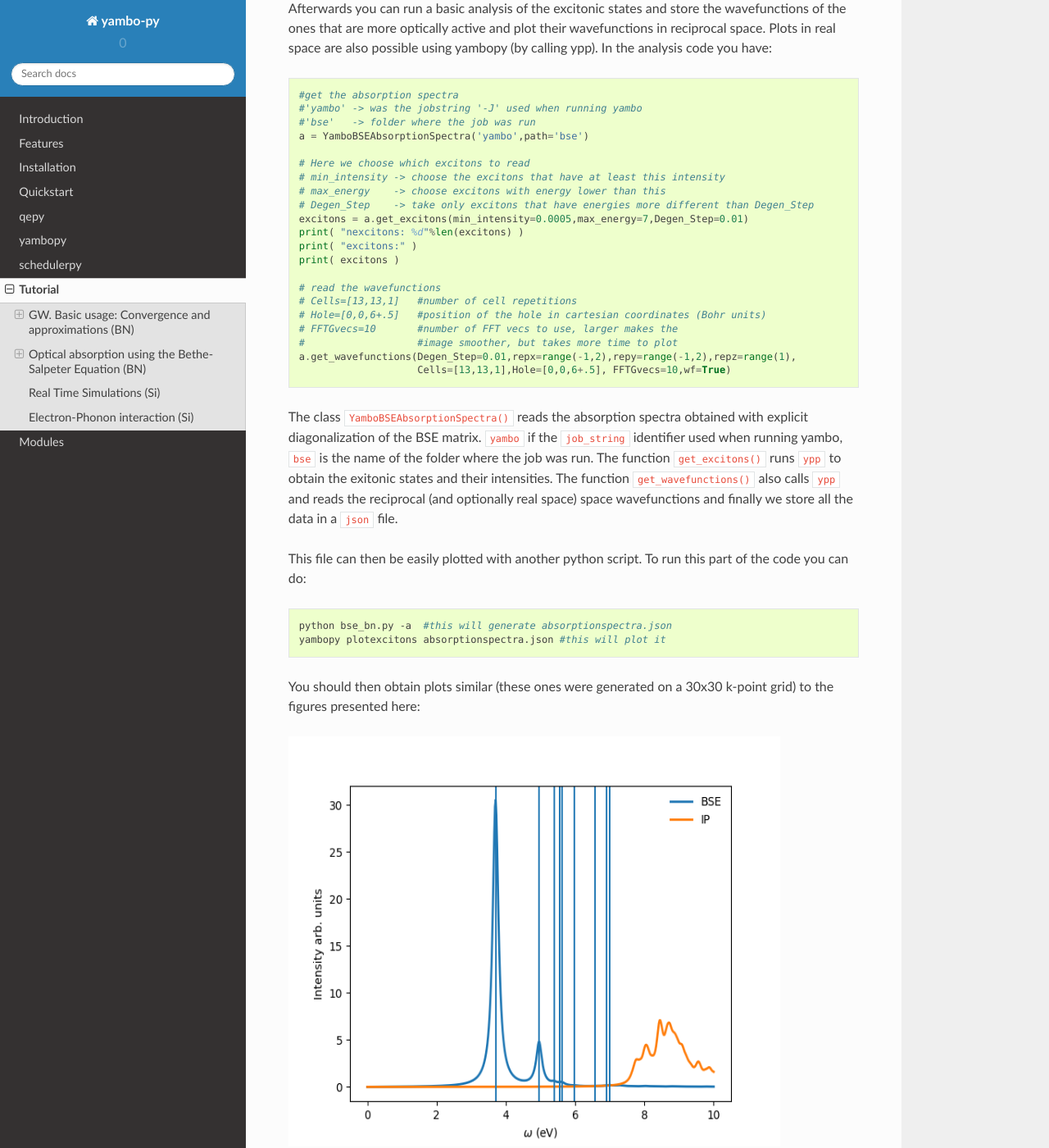
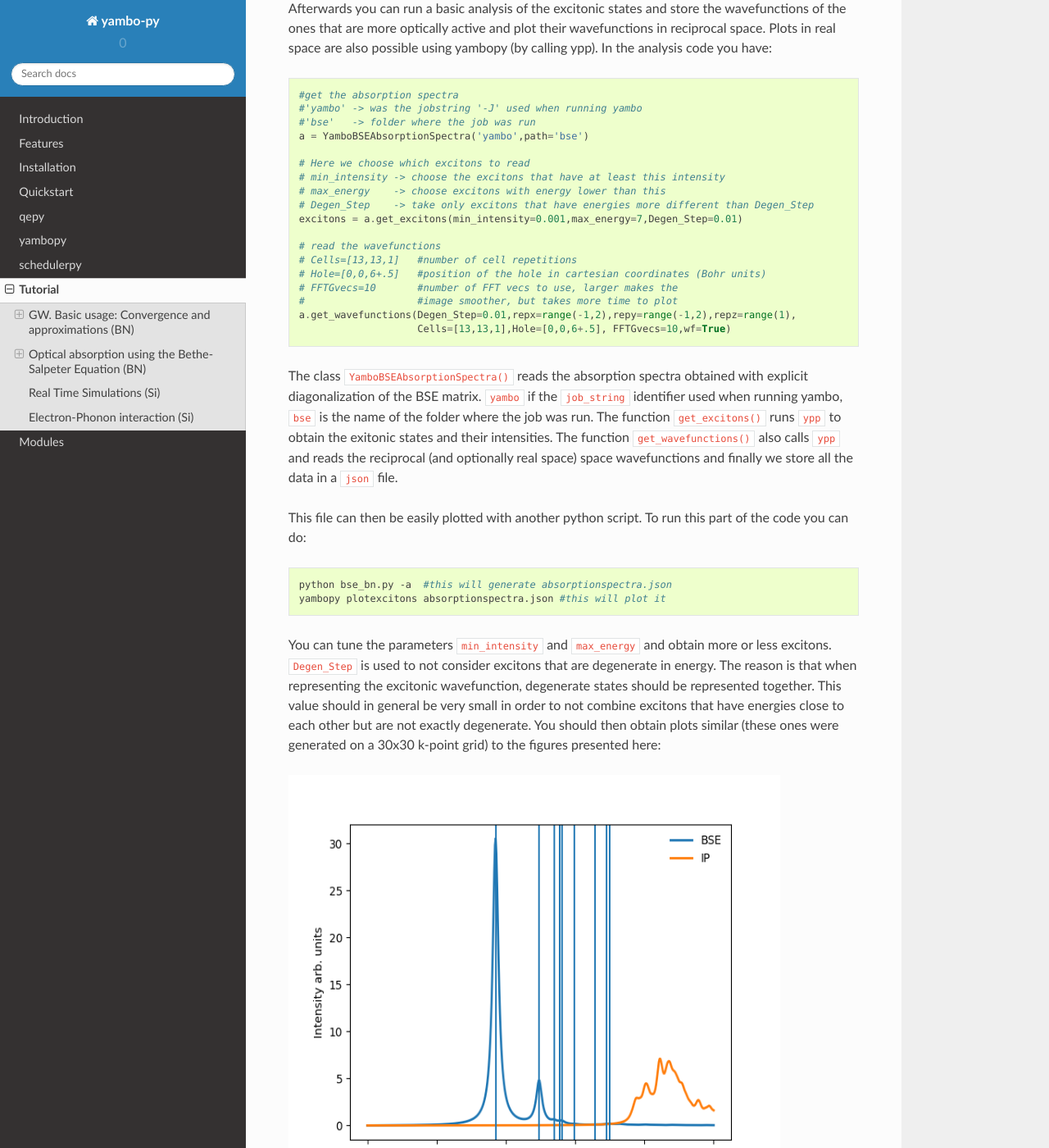
Before and after one commit to yambo-code/yambopy, a Sphinx documentation site: the page built from docs/source/tutorial.rst, in a window 1280 px wide and 1400 px high, scrolled down 11387 px. Shown: the whole window at 82% size. Built offline with Sphinx 7.4.7 and the Read the Docs theme 2.0.0, drawn with Linux system fonts in a browser that asks for light colours; some of the changed text lies outside the part shown.

Commit message:
Changed BSE tutorial figures and added more details for plotting the wavefunction

```diff
--- a/docs/source/tutorial.rst
+++ b/docs/source/tutorial.rst
@@ -435,10 +435,7 @@
     # min_intensity -> choose the excitons that have at least this intensity
     # max_energy    -> choose excitons with energy lower than this
     # Degen_Step    -> take only excitons that have energies more different than Degen_Step
-    excitons = a.get_excitons(min_intensity=0.0005,max_energy=7,Degen_Step=0.01)
-    print( "nexcitons: %d"%len(excitons) )
-    print( "excitons:" )
-    print( excitons )
+    excitons = a.get_excitons(min_intensity=0.001,max_energy=7,Degen_Step=0.01)
 
     # read the wavefunctions
     # Cells=[13,13,1]   #number of cell repetitions
@@ -463,6 +460,8 @@
     python bse_bn.py -a  #this will generate absorptionspectra.json
     yambopy plotexcitons absorptionspectra.json #this will plot it
 
+You can tune the parameters ``min_intensity`` and ``max_energy`` and obtain more or less excitons.
+``Degen_Step`` is used to not consider excitons that are degenerate in energy. The reason is that when representing the excitonic wavefunction, degenerate states should be represented together. This value should in general be very small in order to not combine excitons that have energies close to each other but are not exactly degenerate.
 You should then obtain plots similar (these ones were generated on a 30x30 k-point grid) to the figures presented here:
 
 .. image:: figures/absorption_bn.png
@@ -476,14 +475,15 @@
 
 Again, be aware that this figures serve only to show the kind of representation
 that can be obtained with ``yambo``, ``ypp`` and ``yambopy``.
-Further convergence tests need to be performed to obtain accurate results, but that is left to the user.
+Further convergence tests need to be performed to obtain accurate results, but that is left to the user. You are invited to re-run the nscf loop with more k-points and represent the resulting
+wavefunctions.
 
 You can now visualize these wavefunctions in real space using our online tool:
 `http://henriquemiranda.github.io/excitonwebsite/ <http://henriquemiranda.github.io/excitonwebsite/>`_
 
 For that, go to the website, and in the ``Excitons`` section select ``absorptionspectra.json`` file using the ``Custom File``.
-You shuold see on the right part the absorption spectra and on the right the representation of the wavefunction in real space.
-Alternatively you can vizualize the generated ``.xsf`` files using xcrysden.
+You shuold see on the right part the absorption spectra and on the left the representation of the wavefunction in real space.
+Alternatively you can vizualize the individually generated ``.xsf`` files using xcrysden.
 
 4. Parallel static screening
 ~~~~~~~~~~~~~~~~~~~~~~~~~~~~~~~~
```
Also changed, not shown: docs/source/figures/bn_bse_cutoff.png, docs/source/figures/bn_bse_cutoff_cut.png, docs/source/figures/bn_em1s_cutoff.png, docs/source/figures/bn_em1s_cutoff_cut.png, 2 other files.
